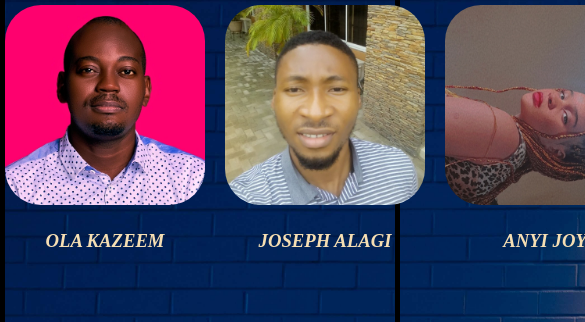
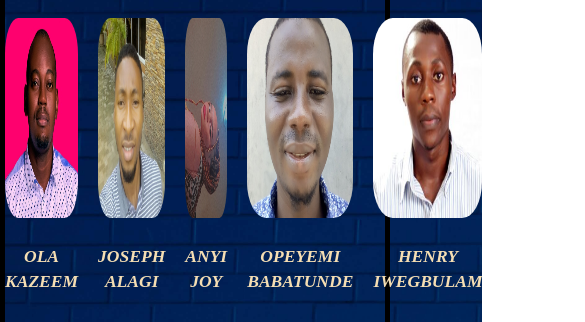
Before and after one commit to Joseph-Alagi-Okebe/Team-School-Stat344, a plain HTML site: page index.html in a window 390 px wide. Shown: the part 112-434 px from the top of the page, 585 px wide, since content can reach past the window. Drawn offline with Linux system fonts and the light colour scheme.

Commit message:
Responsive instructions

```diff
--- a/style.css
+++ b/style.css
@@ -5,8 +5,8 @@ body{
   -webkit-background-size: cover;
   -moz-background-size: cover;
   -o-background-size: cover;
-  width: 100%;
-  height:100%;
+  max-width: 100%;
+  max-height:100%;
   border: 5px solid black;
   margin: 0%;
   padding: 0px;
@@ -18,11 +18,12 @@ body{
     grid-template-columns: repeat(5, 1fr);
     /* height: 300px; */
     /* grid-template-rows: minmax(200px, auto); */
-    gap: 50px 20px;
+    gap: 40px 20px;
     /* column-gap: 30px;
     row-gap: 30px; */
     text-align: center;
     font-style: italic;
+  flex: auto;
 }
 
 div {
@@ -34,6 +35,8 @@ div {
 img{
     border-radius: 18%;
   image-orientation:0grad;
+  max-width: 100%;
+max-height: 100%;
 }
 .title{
     text-align: center;
@@ -79,3 +82,52 @@ tr td{
     background-color: cornflowerblue;
     color: black;
 }
+@media screen and (max-width:400px) {
+	body{
+		padding-left: 0;
+		padding-right: 0;
+		margin-left: 0;
+		margin-right: 0;
+    image-orientation: 100%;
+    border-image-width: 100%;
+    display: flexbox;
+	}
+  .grid-container{
+    display: flex-box;
+    max-width:100%
+  }
+}
+@media print {
+  body { font-size: 13pt;}
+}
+
+@media screen {
+  body { font-size: 15px;}
+  .grid-container{
+    display: flexbox;
+  }
+}
+
+@media screen, print {
+  body { line-height: 1.2; }
+}
+
+@media only screen
+  and (min-width: 320px)
+  and (max-width: 480px)
+  and (resolution: 150dpi) {
+    body { line-height: 1.4;
+         display: flexbox;
+         }
+}
+@media (height > 600px) {
+    body { line-height: 1.4;
+         display: flexbox;
+         }
+}
+
+@media (400px <= width <= 700px) {
+    body { line-height: 1.4;
+         display: flexbox;
+         }
+}
```
